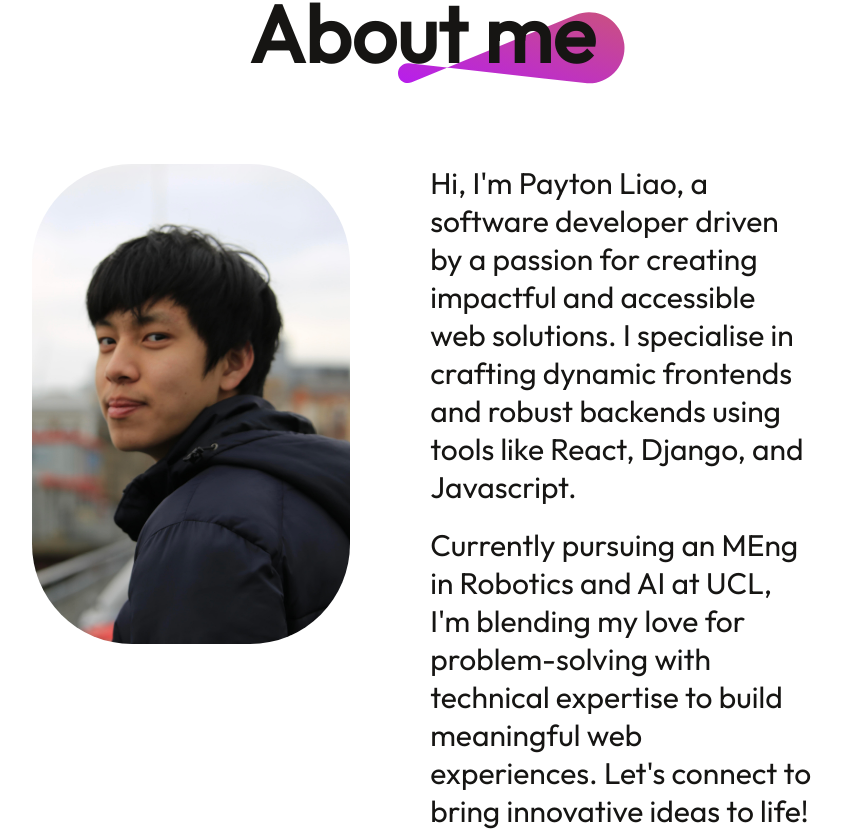
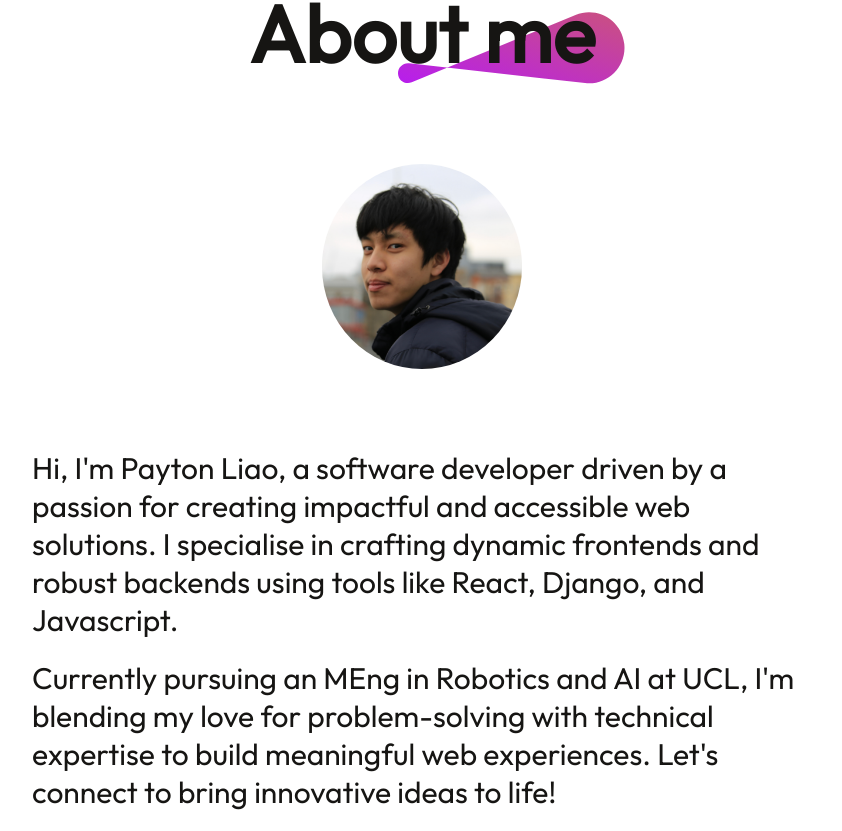
Before and after one commit to PaytonLiao/Portfolio, a React (Vite) app: page / in a window 1280 px wide. Shown: the part 1015-1846 px from the top of the page, without its empty margins (218-1060 px from the left). Built offline with nearby package versions, Linux system fonts and the light colour scheme.

Commit message:
testing sizes

```diff
--- a/src/components/About/About.css
+++ b/src/components/About/About.css
@@ -28,12 +28,17 @@
 .about-sections {
     display: flex;
     gap: 80px;
+    flex-direction: column;
+}
+.about-left{
+    display: flex;
+    justify-content: center;
 }
 
 .about-left img{
-    height: 480px;
-    width: auto;
-    border-radius: 100px;
+    height: auto;
+    width: 200px;
+    border-radius: 50%;
 }
 
 .about-right {
--- a/src/components/About/About.jsx
+++ b/src/components/About/About.jsx
@@ -1,6 +1,6 @@
 import './About.css'
 import theme_pattern from '../../assets/theme_pattern.svg'
-import profile_img from '/payton_long_photo.jpg'
+import profile_img from '/payton_square_photo.jpg'
 
 
 const About = () => {
```
Also changed, not shown: public/payton_square_photo.jpg (added).
